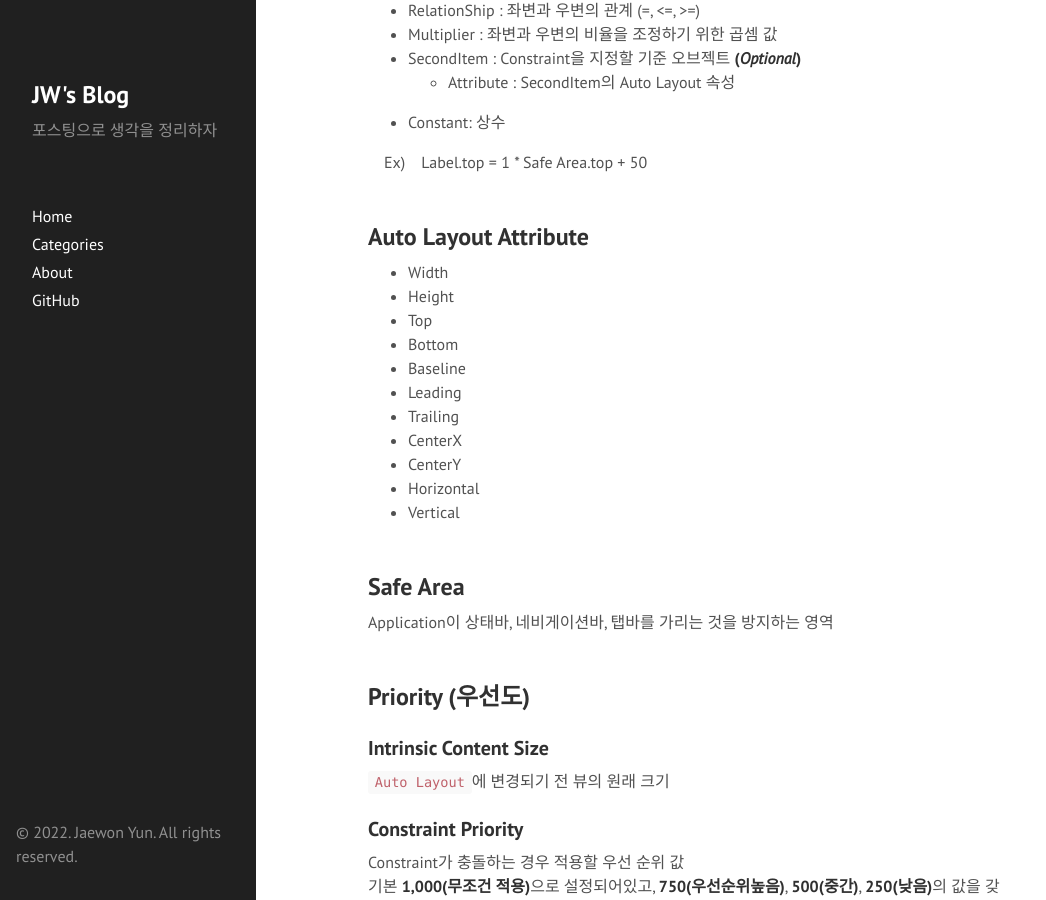
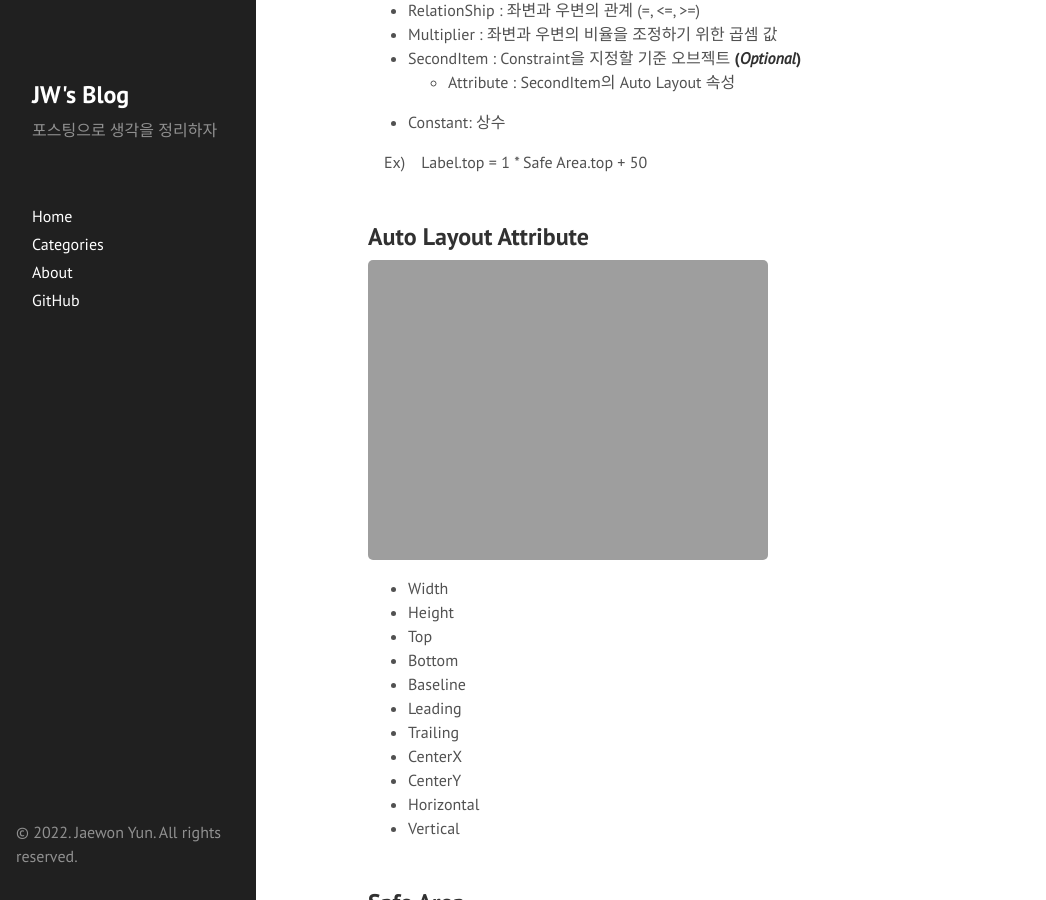
Before and after one commit to woin2ee/woin2ee.github.io, a Jekyll site: the page built from _posts/2022./2022-04-28-auto-layout.md, in a window 1280 px wide and 900 px high, scrolled down 571 px. Shown: the whole window, without its empty margins (0-1046 px from the left). Built offline with Jekyll 4.4.1, drawn with Linux system fonts in a browser that asks for light colours.

Commit message:
Update Post

```diff
--- a/_posts/2022./2022-04-28-auto-layout.md
+++ b/_posts/2022./2022-04-28-auto-layout.md
@@ -28,6 +28,8 @@ categories: Posts
  Ex) Label.top = 1 * Safe Area.top + 50
 
 ## Auto Layout Attribute
+
+![Auto Layout Attributes](http://woin2ee.github.io/asset/images/Auto-Layout-Attributes.png)
 
 - Width
 - Height
```
